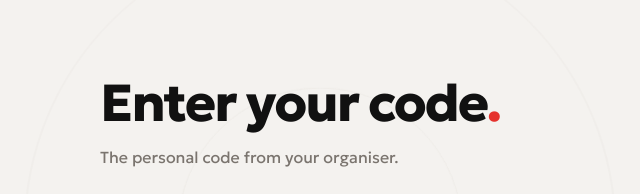
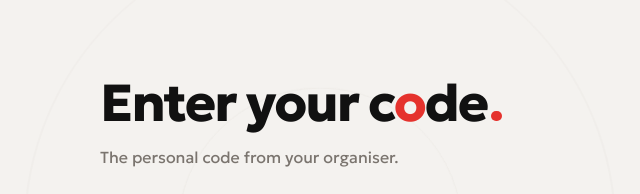
Before and after one commit to 8ohmltd-Serge/VOXremote, a website: page public/index.html in a window 1280 px wide. Shown: the part 160-354 px from the top of the page, 320-960 px from the left. Drawn offline with Linux system fonts and the light colour scheme.

Commit message:
connect: larger red dot and red O in the headline

```diff
--- a/public/app.js
+++ b/public/app.js
@@ -62,13 +62,24 @@ function setLang(code) {
   lang = code;
   const t = TEXT[lang];
   document.documentElement.lang = lang;
-  document.querySelector("#title").textContent = t.title;
+  setTitle(t.title);
   document.querySelector("#lead").textContent = t.lead;
   document.querySelector("#label").textContent = t.label;
   document.querySelector("#note").textContent = t.note;
   button.textContent = t.submit;
   nav.querySelectorAll("button").forEach((item) => item.setAttribute("aria-pressed", String(item.dataset.lang === lang)));
   if (lastError) show(lastError);
+}
+// One letter "o" in the headline is the brand's red O; it is the last one in the line, in any language.
+function setTitle(text) {
+  const el = document.querySelector("#title");
+  const chars = Array.from(text);
+  const at = chars.findLastIndex((char) => /[oOоОóÓ]/.test(char));
+  el.textContent = "";
+  if (at < 0) { el.textContent = text; return; }
+  const mark = document.createElement("span");
+  mark.className = "o"; mark.textContent = chars[at];
+  el.append(chars.slice(0, at).join(""), mark, chars.slice(at + 1).join(""));
 }
 function show(key, error = true) {
   lastError = error ? key : null;
--- a/public/styles.css
+++ b/public/styles.css
@@ -25,7 +25,8 @@ main{position:relative;display:grid;place-items:center;padding:32px 0}
 
 .entry{position:relative;width:min(440px,100%)}
 h1{margin:0;font-size:clamp(34px,6vw,52px);font-weight:750;letter-spacing:-.035em;line-height:1.05;text-wrap:balance}
-h1::after{content:".";color:var(--red)}
+.o{color:var(--red)}
+h1::after{content:"";display:inline-block;width:.2em;height:.2em;margin-left:.08em;border-radius:50%;background:var(--red)}
 .lead{margin:14px 0 0;color:var(--muted);font-size:16px;line-height:1.5}
 form{display:grid;gap:12px;margin-top:28px}
 label{font-size:11px;font-weight:700;letter-spacing:.18em;text-transform:uppercase;color:var(--muted)}
```
